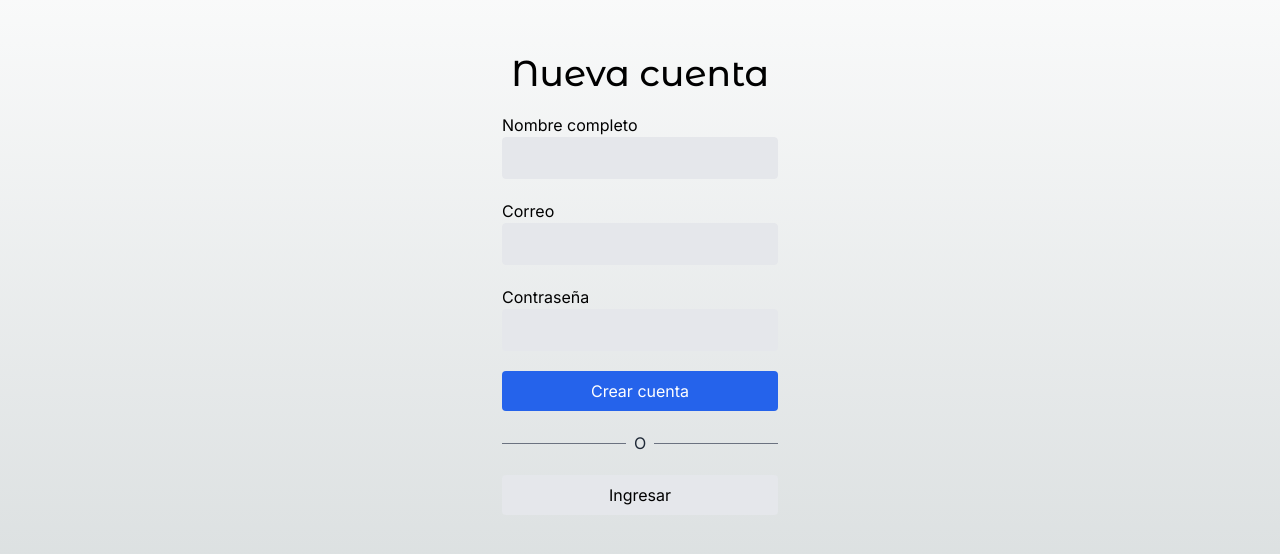
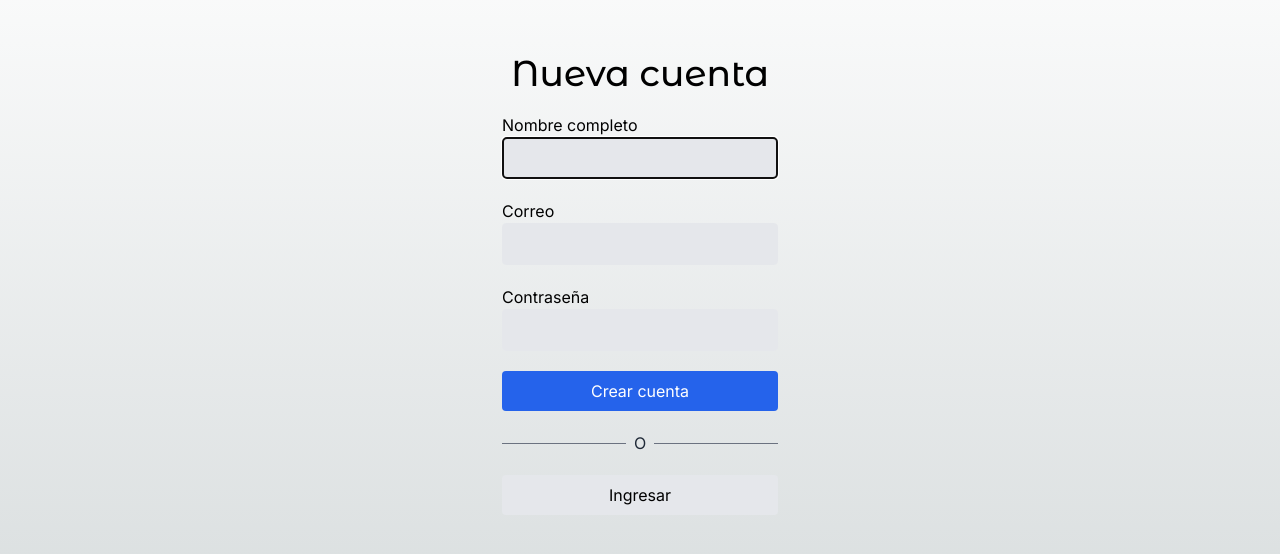
Before and after one commit to R-Berrocal/teslo-shop-next, a Next.js app: page /auth/new-account in a window 1280 px wide. Shown: the part 116-670 px from the top of the page. Built offline with nearby package versions, Linux system fonts and the light colour scheme; no server answers.

Commit message:
formulario para crear usuarios

```diff
--- a/package.json
+++ b/package.json
@@ -18,6 +18,7 @@
     "prisma": "^5.10.2",
     "react": "^18",
     "react-dom": "^18",
+    "react-hook-form": "^7.51.3",
     "react-icons": "^5.0.1",
     "swiper": "^11.0.7",
     "zod": "^3.22.4",
--- a/src/app/(shop)/profile/page.tsx
+++ b/src/app/(shop)/profile/page.tsx
@@ -11,6 +11,7 @@ export default async function ProfilePage() {
       <Title title="Perfil" />
 
       <pre>{JSON.stringify(session.user, null, 2)}</pre>
+
     </div>
   );
 }
--- a/src/app/auth/login/ui/LoginForm.tsx
+++ b/src/app/auth/login/ui/LoginForm.tsx
@@ -1,7 +1,6 @@
 'use client';
 import { useEffect } from 'react';
 import { useFormState, useFormStatus } from 'react-dom';
-import { useRouter } from 'next/navigation';
 import Link from 'next/link';
 import clsx from 'clsx';
 
@@ -10,13 +9,13 @@ import { IoInformationOutline } from 'react-icons/io5';
 
 export const LoginForm = () => {
   const [state, dispatch] = useFormState(authenticate, undefined);
-  const router = useRouter();
   useEffect(() => {
     if (state === 'Success') {
       //redireccionar
-      router.replace('/');
+      // router.replace('/');
+      window.location.replace('/');
     }
-  }, [state, router]);
+  }, [state]);
 
   return (
     <form action={dispatch} className="flex flex-col">
--- a/src/app/auth/new-account/page.tsx
+++ b/src/app/auth/new-account/page.tsx
@@ -1,43 +1,13 @@
 import { titleFont } from '@/config/fonts';
 import Link from 'next/link';
+import { RegisterForm } from './ui/RegisterForm';
 
 export default function NewAccountPage() {
   return (
     <div className="flex flex-col min-h-screen justify-center items-center">
       <h1 className={`${titleFont.className} text-4xl mb-5`}>Nueva cuenta</h1>
 
-      <div className="flex flex-col">
-        <label htmlFor="email">Nombre completo</label>
-        <input
-          className="px-5 py-2 border bg-gray-200 rounded mb-5"
-          type="text"
-        />
-
-        <label htmlFor="email">Correo</label>
-        <input
-          className="px-5 py-2 border bg-gray-200 rounded mb-5"
-          type="email"
-        />
-
-        <label htmlFor="email">Contraseña</label>
-        <input
-          className="px-5 py-2 border bg-gray-200 rounded mb-5"
-          type="email"
-        />
-
-        <button className="btn-primary">Crear cuenta</button>
-
-        {/* divisor l ine */}
-        <div className="flex items-center my-5">
-          <div className="flex-1 border-t border-gray-500"></div>
-          <div className="px-2 text-gray-800">O</div>
-          <div className="flex-1 border-t border-gray-500"></div>
-        </div>
-
-        <Link href="/auth/login" className="btn-secondary text-center">
-          Ingresar
-        </Link>
-      </div>
+      <RegisterForm />
     </div>
   );
 }
--- /dev/null
+++ b/src/app/auth/new-account/ui/RegisterForm.tsx
@@ -0,0 +1,71 @@
+'use client';
+
+import Link from 'next/link';
+import React from 'react';
+import { SubmitHandler, useForm } from 'react-hook-form';
+
+type FormInputs = {
+  name: string;
+  email: string;
+  password: string;
+};
+
+export const RegisterForm = () => {
+  const {
+    register,
+    handleSubmit,
+    formState: { errors },
+  } = useForm<FormInputs>();
+
+  const onSubmit: SubmitHandler<FormInputs> = (data) => {
+    const { name, email, password } = data;
+
+    console.log({ name, email, password });
+    // Server Action
+  };
+
+  return (
+    <form onSubmit={handleSubmit(onSubmit)} className="flex flex-col">
+      <label htmlFor="email">Nombre completo</label>
+      <input
+        className="px-5 py-2 border bg-gray-200 rounded mb-5"
+        autoFocus
+        type="text"
+        {...register('name', { required: true })}
+      />
+
+      <label htmlFor="email">Correo</label>
+      <input
+        className="px-5 py-2 border bg-gray-200 rounded mb-5"
+        type="email"
+        {...register('email', { required: true, pattern: /^\S+@\S+$/i })}
+      />
+
+      <label htmlFor="password">Contraseña</label>
+      <input
+        className="px-5 py-2 border bg-gray-200 rounded mb-5"
+        type="password"
+        {...register('password', { required: true })}
+      />
+
+      {errors.email?.type === 'required' && (
+        <p className="text-red-500">* El correo es requerido</p>
+      )}
+      {errors.email?.type === 'pattern' && (
+        <p className="text-red-500">* El correo no es valido</p>
+      )}
+      <button className="btn-primary">Crear cuenta</button>
+
+      {/* divisor l ine */}
+      <div className="flex items-center my-5">
+        <div className="flex-1 border-t border-gray-500"></div>
+        <div className="px-2 text-gray-800">O</div>
+        <div className="flex-1 border-t border-gray-500"></div>
+      </div>
+
+      <Link href="/auth/login" className="btn-secondary text-center">
+        Ingresar
+      </Link>
+    </form>
+  );
+};
--- a/src/components/ui/sidebar/SideBar.tsx
+++ b/src/components/ui/sidebar/SideBar.tsx
@@ -24,6 +24,8 @@ export const SideBar = () => {
   const { data: session } = useSession();
 
   const isAuthenticated = !!session?.user;
+  const isAdmin = session?.user.role === 'admin';
+
   return (
     <div>
       {/* Background black */}
@@ -67,6 +69,8 @@ export const SideBar = () => {
 
         {/* Menu */}
 
+        {isAuthenticated && (
+          <>
             <Link
               href="/profile"
               onClick={() => closeSideMenu()}
@@ -82,6 +86,8 @@ export const SideBar = () => {
               <IoTicketOutline size={30} />
               <span className="ml-3 text-xl">Ordenes</span>
             </Link>
+          </>
+        )}
 
         {isAuthenticated ? (
           <button
@@ -102,6 +108,8 @@ export const SideBar = () => {
           </Link>
         )}
 
+        {isAdmin && (
+          <>
             {/* Line Separator */}
             <div className="w-full h-px bg-gray-200 my-10" />
 
@@ -126,6 +134,8 @@ export const SideBar = () => {
               <IoPeopleOutline size={30} />
               <span className="ml-3 text-xl">Usuarios</span>
             </Link>
+          </>
+        )}
       </nav>
     </div>
   );
```
Also changed, not shown: 1 other file (tests, documents, lock files or other folders). Lines whose indentation alone changed are shown as unchanged.
